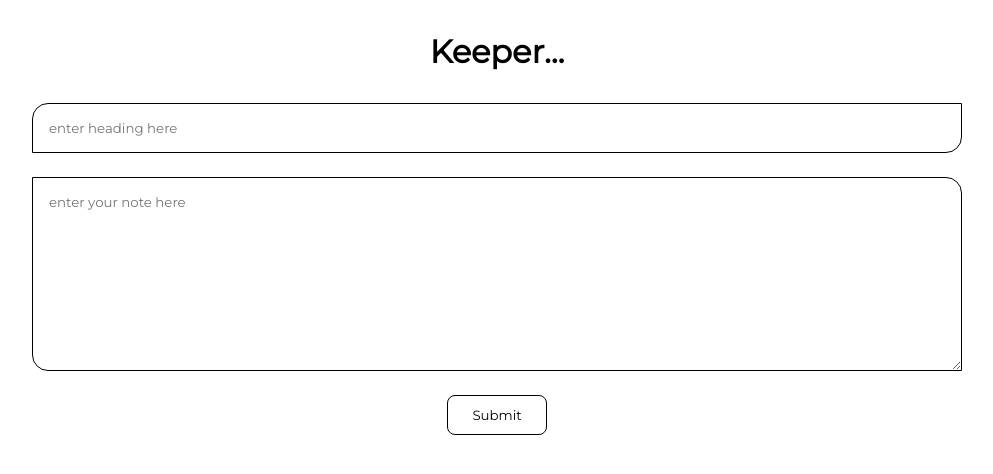
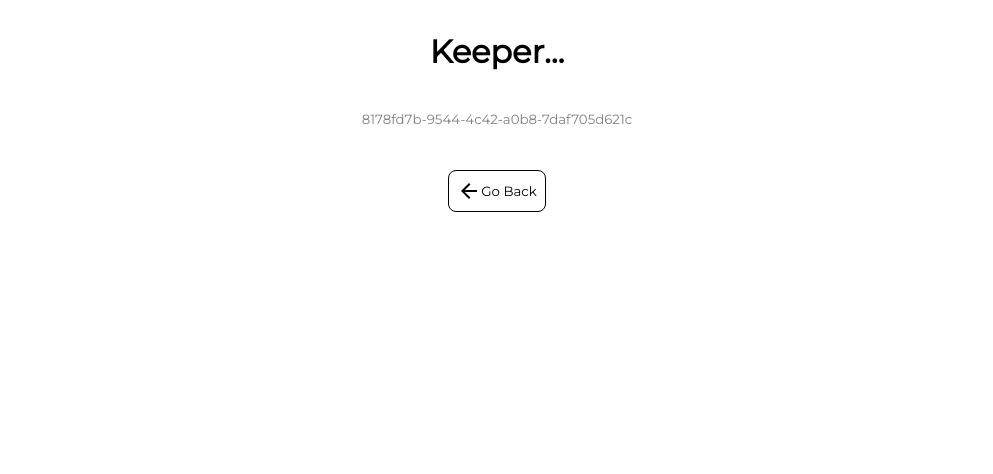
Before and after one commit to kunwar-11/note-taking-app, a React (Create React App) app: page /notes/8178fd7b-9544-4c42-a0b8-7daf705d621c in a window 1280 px wide. Shown: the top 474 px of the page, without its empty margins (143-1136 px from the left). Built offline with nearby package versions, Linux system fonts and the light colour scheme.

Commit message:
completed the whole app

```diff
--- a/package.json
+++ b/package.json
@@ -12,6 +12,7 @@
     "react": "^17.0.1",
     "react-bootstrap": "^1.4.3",
     "react-dom": "^17.0.1",
+    "react-router-dom": "^5.2.0",
     "react-scripts": "4.0.1",
     "uuid": "^8.3.2",
     "web-vitals": "^0.2.4"
--- a/src/App.js
+++ b/src/App.js
@@ -5,6 +5,11 @@
 import AddedAlert from './Components/AddedAlert'
 import './Styles/App.css'
 import Notes from "./Components/Notes";
+import IndividualNote from './Components/IndividualNote'
+import {
+  BrowserRouter as Router,
+  Switch,
+  Route} from 'react-router-dom'
 function App() {
   const [notes , setNotes] = useState([])
   const [header , setHeader] = useState('')
@@ -56,14 +61,21 @@
   }, [notes]);
   // console.log(notes)
   return (
+    <Router>
     <div className="App">
         <Header />
-        {isAdded ? <AddedAlert isAdded = {isAdded} setIsAdded = {setIsAdded} alertStatement = {alertStatement}/> : <Alert isAlert = {isAlert} setIsAlert = {setIsAlert} alertStatement = {alertStatement}/>}
-        <input className = 'heading' type="text" value = {header} placeholder = 'enter heading here' onChange = {(e) => setHeader(e.target.value)}/>
-        <textarea className = 'note' value = {noteTake} cols="30" rows="10" placeholder = 'enter your note here' onChange = {(e) => setNoteTake(e.target.value)}></textarea>
-        <button className = 'submit' onClick = {submitClickHandler}>Submit</button>
-        <Notes notes = {notes} setNotes = {setNotes}/>
+        <Switch>
+          <Route path = '/' exact>
+            {isAdded ? <AddedAlert isAdded = {isAdded} setIsAdded = {setIsAdded} alertStatement = {alertStatement}/> : <Alert isAlert = {isAlert} setIsAlert = {setIsAlert} alertStatement = {alertStatement}/>}
+            <input className = 'heading' type="text" value = {header} placeholder = 'enter heading here' onChange = {(e) => setHeader(e.target.value)}/>
+            <textarea className = 'note' value = {noteTake} cols="30" rows="10" placeholder = 'enter your note here' onChange = {(e) => setNoteTake(e.target.value)}></textarea>
+            <button className = 'submit' onClick = {submitClickHandler}>Submit</button>
+            <Notes notes = {notes} setNotes = {setNotes}/>
+          </Route>
+          <Route path = '/notes/:notes' component = {IndividualNote}/>
+        </Switch>
     </div>
+    </Router>
   );
 }
 
--- a/src/Components/AddedAlert.js
+++ b/src/Components/AddedAlert.js
@@ -13,7 +13,7 @@
     return (
         <div className = {`${isAdded ? 'alert__success' : 'notAlert'}`}>
             <h4 className = 'alert__header'>{alertStatement}</h4>
-            <Clear onClick = {() => setIsAdded(false)}/>
+            <Clear className = "alert__remover" onClick = {() => setIsAdded(false)}/>
         </div>
     )
 }
--- a/src/Components/Alert.js
+++ b/src/Components/Alert.js
@@ -13,7 +13,7 @@
     return (
         <div className = {`${isAlert ? 'alert' : 'notAlert'}`}>
             <h4 className = 'alert__header'>{alertStatement}</h4>
-            <Clear onClick = {() => setIsAlert(false)}/>
+            <Clear className = "alert__remover" onClick = {() => setIsAlert(false)}/>
         </div>
     )
 }
--- a/src/Components/Header.js
+++ b/src/Components/Header.js
@@ -1,9 +1,12 @@
 import React from 'react'
 import '../Styles/Header.css'
+import { Link } from 'react-router-dom'
 function Header() {
     return (
         <div className = "header">
-            <h1 className = "header__heading">Keeper...</h1>
+            <Link to = '/'>
+                <h1 className = "header__heading">Keeper...</h1>
+            </Link>
         </div>
     )
 }
--- /dev/null
+++ b/src/Components/IndividualNote.js
@@ -0,0 +1,23 @@
+import React from 'react'
+import '../Styles/IndividualNote.css'
+import { ArrowBack } from '@material-ui/icons'
+import { Link } from 'react-router-dom'
+function IndividualNote({match}) {
+    const title_text = match.params.notes.split('^')
+    return (
+        <div className = 'individual__note'>
+            <h1 className = 'individual__note__title'>{title_text[1]}</h1>
+            <small className = 'individual__note__date'>
+                {title_text[0]}
+            </small>
+            <p className = 'individual__note__notes'>
+                {title_text[2]}
+            </p>
+            <Link to = '/'>
+                <button className = 'back__to__home'> <ArrowBack /> Go Back</button>
+            </Link>
+        </div>
+    )
+}
+
+export default IndividualNote
--- a/src/Components/Notes.js
+++ b/src/Components/Notes.js
@@ -1,5 +1,6 @@
 import React from 'react'
 import { Delete } from '@material-ui/icons'
+import { Link } from 'react-router-dom'
 import '../Styles/Notes.css'
 function Notes( {notes , setNotes}) {
     function textAbstract(text, length) {
@@ -22,6 +23,7 @@
             {notes.map((note) => {
                 return (
                     <div key = {note.id} className = "notes__each">
+                        <Link to = {`/notes/${note.date}^${note.title}^${note.text}`}>
                             <h1 className = 'notes__title'>
                                 {textAbstract(note.title,15)}
                             </h1>
@@ -31,6 +33,7 @@
                             <h4 className = 'notes__content'>
                                 {textAbstract(note.text , 200)}
                             </h4>
+                        </Link>
                         <Delete className = "notes__delete__btn" size = '2x' onClick = {() => deleteHandler(note.id)}/>
                     </div>
                 )
--- a/src/Styles/AddedAlert.css
+++ b/src/Styles/AddedAlert.css
@@ -8,6 +8,15 @@
     padding: 1rem;
     margin: 1rem 0rem 1.5rem 0rem;
 }
+.alert__remover{
+    cursor: pointer;
+
+}
 .notAlert {
     display: none;
 }
+@media screen and (max-width : 426px) {
+    .alert__success {
+        width: 70%;
+    }
+}
--- a/src/Styles/Alert.css
+++ b/src/Styles/Alert.css
@@ -8,6 +8,15 @@
     padding: 1rem;
     margin: 1rem 0rem 1.5rem 0rem;
 }
+.alert__remover{
+    cursor: pointer;
+
+}
 .notAlert {
     display: none;
 }
+@media screen and (max-width : 426px) {
+    .alert{
+        width: 70%;
+    }
+}
--- /dev/null
+++ b/src/Styles/IndividualNote.css
@@ -0,0 +1,26 @@
+.individual__note{
+    display: flex;
+    flex-direction: column;
+    justify-content: center;
+    align-items: center;
+    width: 100%;
+    max-width: 650px;
+}
+.individual__note__title {
+    padding-bottom: 0.5rem;
+}
+.individual__note__date{
+    padding-bottom: 1.5rem;
+    color: grey;
+}
+.individual__note__notes {
+    text-align: center;
+    margin: 0 5px;
+}
+.back__to__home{
+    display: flex;
+    align-items: center;
+    justify-content: center;
+    padding: 0.5rem;
+    margin-top: 1.2rem;
+}
--- a/src/Styles/Notes.css
+++ b/src/Styles/Notes.css
@@ -4,12 +4,23 @@
     flex-wrap: wrap;
     justify-content: center;
 }
-
+a {
+    text-decoration: none;
+    font-family: inherit;
+    color: inherit;
+    display: flex;
+    flex-direction: column;
+    align-items: center;
+    cursor: pointer;
+}
+a:hover {
+    cursor: pointer;
+}
 .notes__each {
         display: flex;
         flex-direction: column;
         align-items: center;
-        padding: 2rem 1rem 1rem 1rem;
+        padding: 1rem;
         box-sizing: border-box;
         width: 280px;
         height: 280px;
@@ -21,21 +32,41 @@
       }
 .notes__each:hover {
         box-shadow: 0 10px 18px 0 rgba(0,0,0,0.2);
-        cursor: pointer;
     }
 
 .notes__title{
     padding-bottom: 0.5rem;
 }
 .notes__date {
-    padding-bottom: 0.5rem;
+    padding-bottom: 1rem;
     color: gray;
 }
 .notes__delete__btn{
     color: #ff726f;
     padding-top: 0.5rem;
+    position: relative;
+    top: 8px;
 }
 .notes__delete__btn:hover {
     color: red;
     cursor: pointer;
 }
+@media screen and (max-width : 426px) {
+    .notes__each {
+        width: 300px;
+        height: 300px;
+    }
+}
+@media screen and (max-width : 376px) {
+    .notes__each {
+        width: 360px;
+        height: 300px;
+        margin: 1rem 0;
+    }
+}
+@media screen and (max-width : 321px) {
+    .notes__each {
+        height: 330px;
+        margin: 1rem 0;
+    }
+}
```
Also changed, not shown: 2 other files (tests, documents, lock files or other folders). Lines whose indentation alone changed are shown as unchanged.
